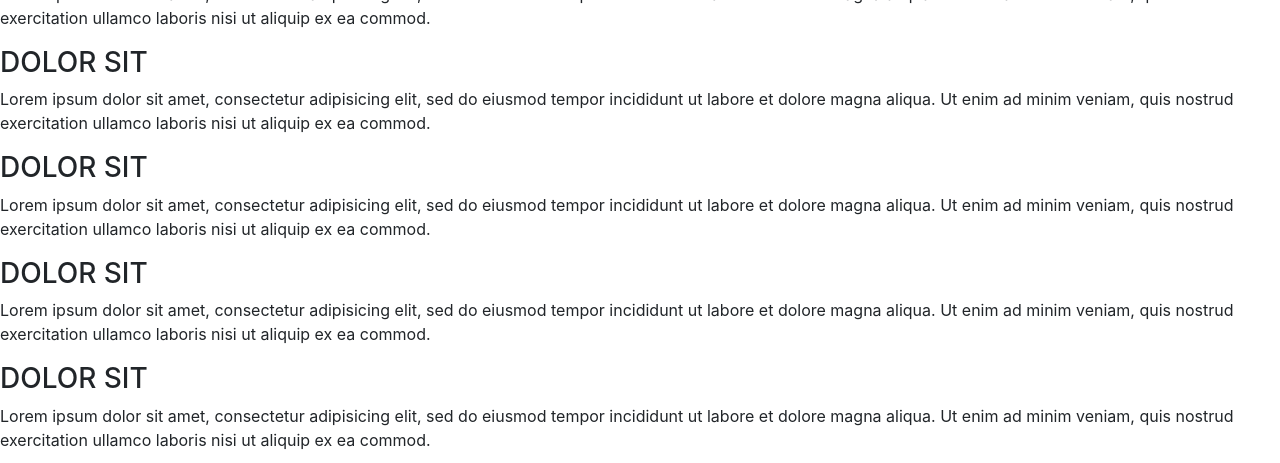
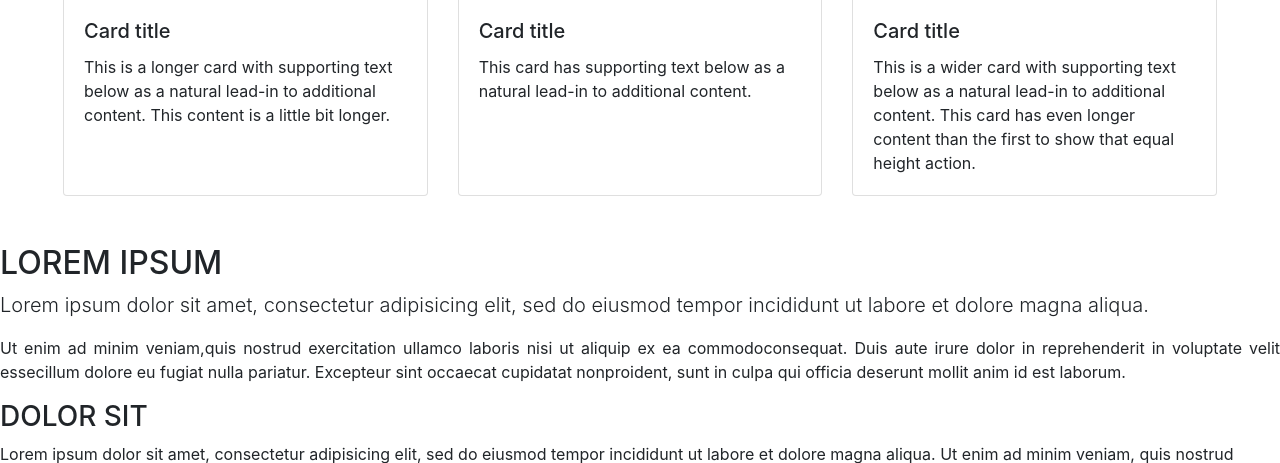
Before and after one commit to IM-sga/school_management_system_2020, a PHP site: page / in a window 1280 px wide. Shown: the part 1242-1705 px from the top of the page. Run offline with PHP 8.4, Linux system fonts and the light colour scheme.

Commit message:
2nd content item added

```diff
--- a/index.php
+++ b/index.php
@@ -58,14 +58,39 @@
 
 
 
-	<!-- content -->
+	<!-- FIRST CONTENT ITEM (quotation section) -->
 	<section id="quotation">
 		<div class="container">
 			<p>“Tell me and I forget, teach me and I may remember, involve me and I learn.”</p>
 			<p class="author"> ― Benjamin Franklin</p>
 		</div>
 	</section>
-
+	<!-- SECOND CONTENT ITEM (Features offered by website) -->
+	<section id="features">
+		<div class="card-deck m-5">
+			<div class="card">
+				<img src="public/assets/images/final.jpg" class="card-img-top" alt="PDF icon. PNG file.">
+				<div class="card-body">
+					<h5 class="card-title">Card title</h5>
+					<p class="card-text">This is a longer card with supporting text below as a natural lead-in to additional content. This content is a little bit longer.</p>
+				</div>
+			</div>
+			<div class="card">
+				<img src="public/assets/images/pdf.png" class="card-img-top" alt="...">
+				<div class="card-body">
+					<h5 class="card-title">Card title</h5>
+					<p class="card-text">This card has supporting text below as a natural lead-in to additional content.</p>
+				</div>
+			</div>
+			<div class="card">
+				<img src="public/assets/images/pdf.png" class="card-img-top" alt="...">
+				<div class="card-body">
+					<h5 class="card-title">Card title</h5>
+					<p class="card-text">This is a wider card with supporting text below as a natural lead-in to additional content. This card has even longer content than the first to show that equal height action.</p>
+				</div>
+			</div>
+		</div>
+	</section>
 	<div>
 		<h2 class="page-header">LOREM IPSUM</h2>
 		<p class="lead">Lorem ipsum dolor sit amet, consectetur adipisicing elit, sed do eiusmod
```
